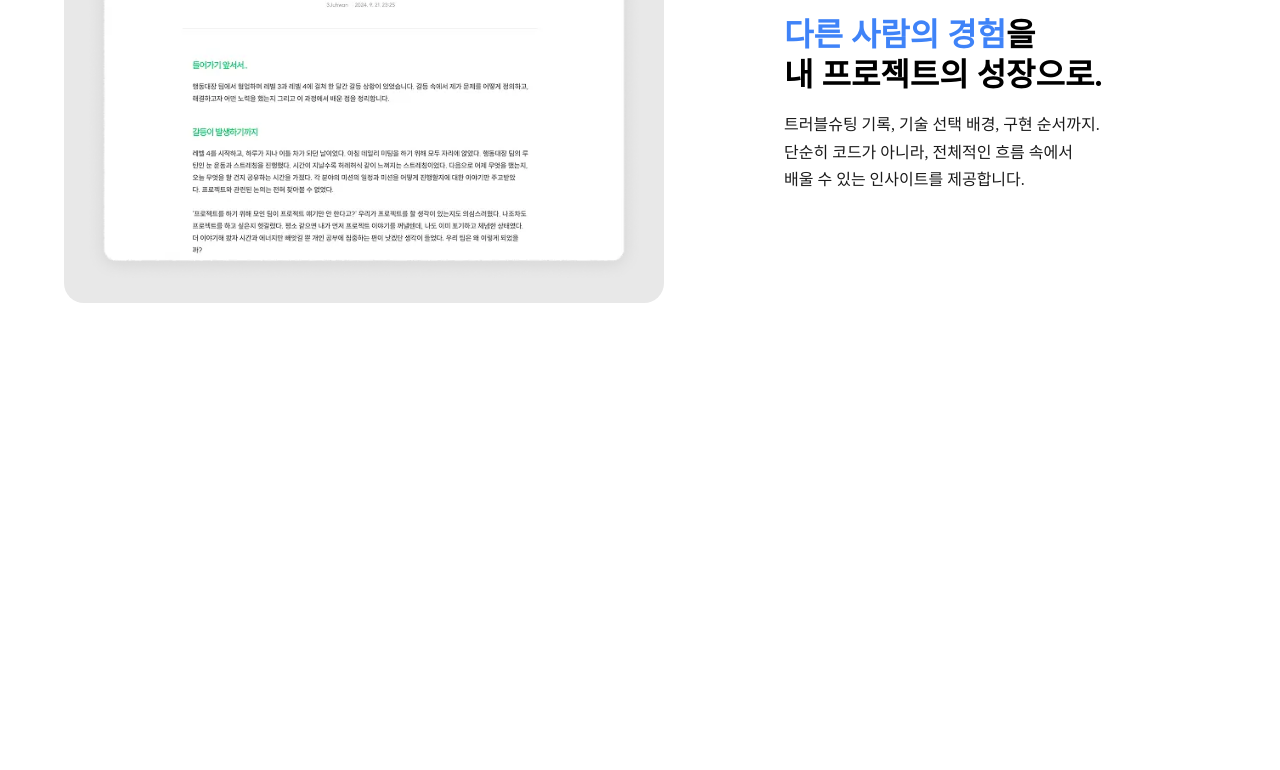
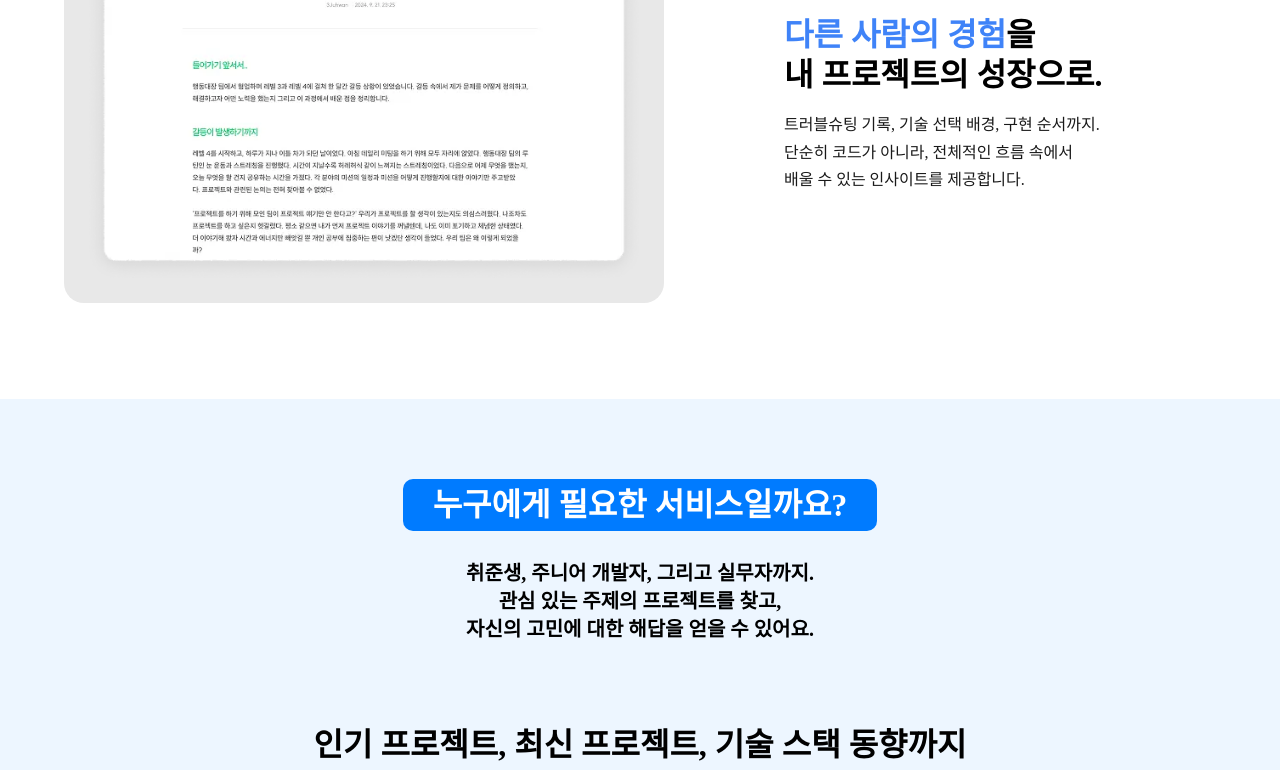
Before and after one commit to woowacourse-teams/2025-moaon, a React app in the folder frontend/: page / in a window 1280 px wide. Shown: the part 1999-2769 px from the top of the page. Before the commit the page ends 2398 px from the top, so only its background shows below. Built offline with nearby package versions, Linux system fonts and the light colour scheme; no server answers; a web font is replaced by a local one.

Commit message:
feat(FE): 랜딩 페이지에 WhoSection 컴포넌트 추가

```diff
--- a/frontend/src/pages/landing/LandingPage.tsx
+++ b/frontend/src/pages/landing/LandingPage.tsx
@@ -1,12 +1,14 @@
 import MoveTop from "@shared/components/MoveTop/MoveTop";
 import FeatureSection from "./components/FeatureSection/FeatureSection";
 import HeroSection from "./components/HeroSection/HeroSection";
+import WhoSection from "./components/WhoSection/WhoSection";
 
 function LandingPage() {
   return (
     <main>
       <HeroSection />
       <FeatureSection />
+      <WhoSection />
       <MoveTop />
     </main>
   );
--- /dev/null
+++ b/frontend/src/pages/landing/components/WhoSection/WhoSection.styled.ts
@@ -0,0 +1,47 @@
+import styled from "@emotion/styled";
+
+export const WhoSection = styled.section`
+  width: 100vw;
+  display: flex;
+  justify-content: center;
+  background: rgba(0, 123, 255, 0.07);
+  color: #000;
+`;
+
+export const Inner = styled.div`
+  width: 100%;
+  max-width: 1200px;
+  margin: 0 auto;
+  padding: 5rem 1.5rem;
+  text-align: center;
+`;
+
+export const Badge = styled.h3`
+  display: inline-block;
+  padding: 0.625rem 1.875rem;
+  border-radius: 10px;
+  background: #007bff;
+  color: #ffffff;
+  font-weight: 600;
+  font-size: 2rem;
+`;
+
+export const SubCopy = styled.p`
+  margin: 1.75rem auto 0;
+  max-width: 720px;
+  line-height: 1.4;
+  font-size: 1.25rem;
+  font-weight: 600;
+`;
+
+export const Emphasis = styled.h3`
+  margin: 5rem auto 0;
+  max-width: 1000px;
+  font-size: 2rem;
+  font-weight: 600;
+  line-height: 1.4;
+`;
+
+export const Kicker = styled.span`
+  color: #007bff;
+`;
--- /dev/null
+++ b/frontend/src/pages/landing/components/WhoSection/WhoSection.tsx
@@ -0,0 +1,25 @@
+import * as S from "./WhoSection.styled";
+
+function WhoSection() {
+  return (
+    <S.WhoSection aria-label="Who Section">
+      <S.Inner>
+        <S.Badge>누구에게 필요한 서비스일까요?</S.Badge>
+        <S.SubCopy>
+          취준생, 주니어 개발자, 그리고 실무자까지.
+          <br />
+          관심 있는 주제의 프로젝트를 찾고,
+          <br />
+          자신의 고민에 대한 해답을 얻을 수 있어요.
+        </S.SubCopy>
+        <S.Emphasis>
+          인기 프로젝트, 최신 프로젝트, 기술 스택 동향까지
+          <br />
+          <S.Kicker>탐색을 넘어, 개발 생태계의 흐름</S.Kicker>을 읽을 수 있어요.
+        </S.Emphasis>
+      </S.Inner>
+    </S.WhoSection>
+  );
+}
+
+export default WhoSection;
```
